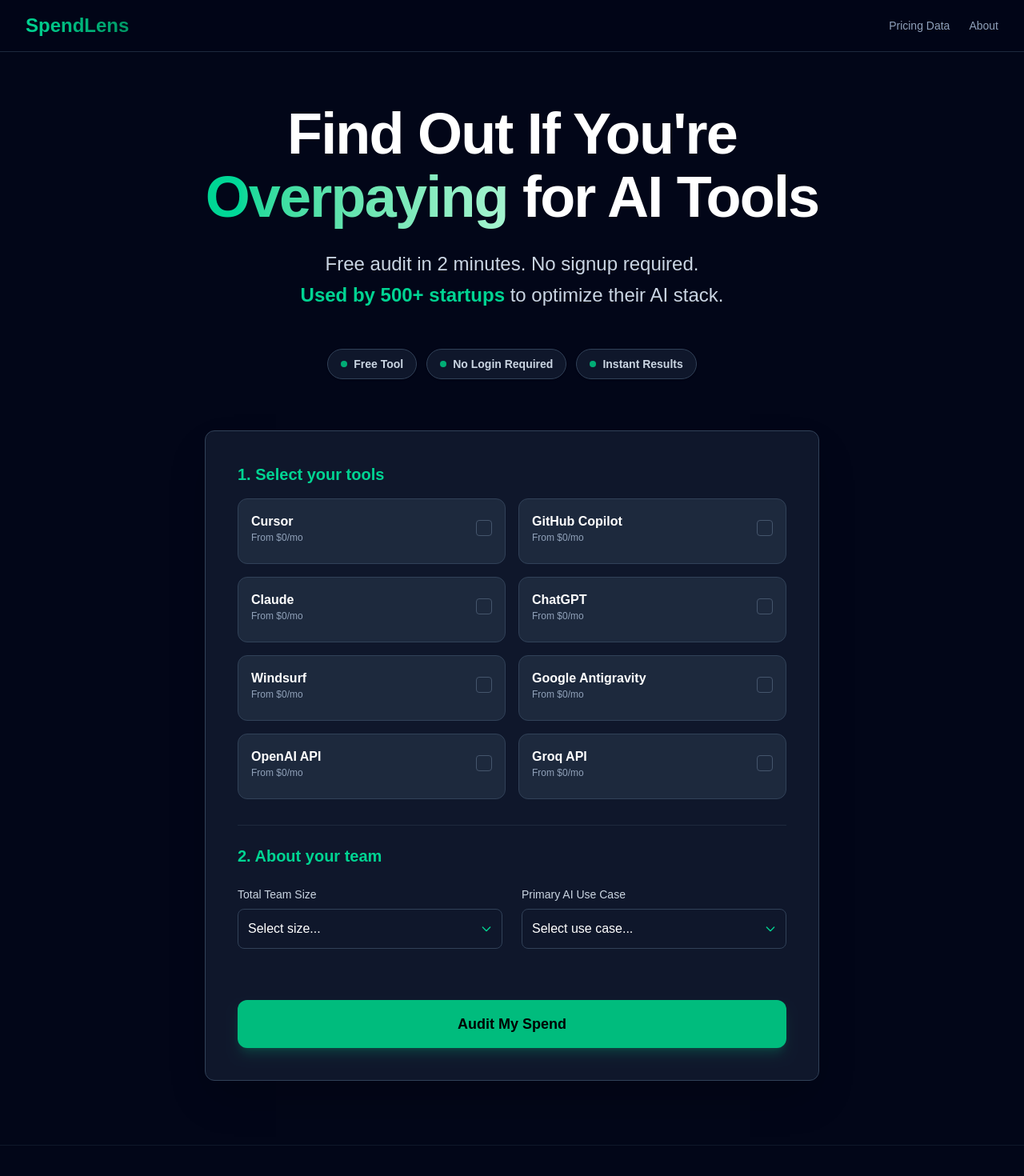
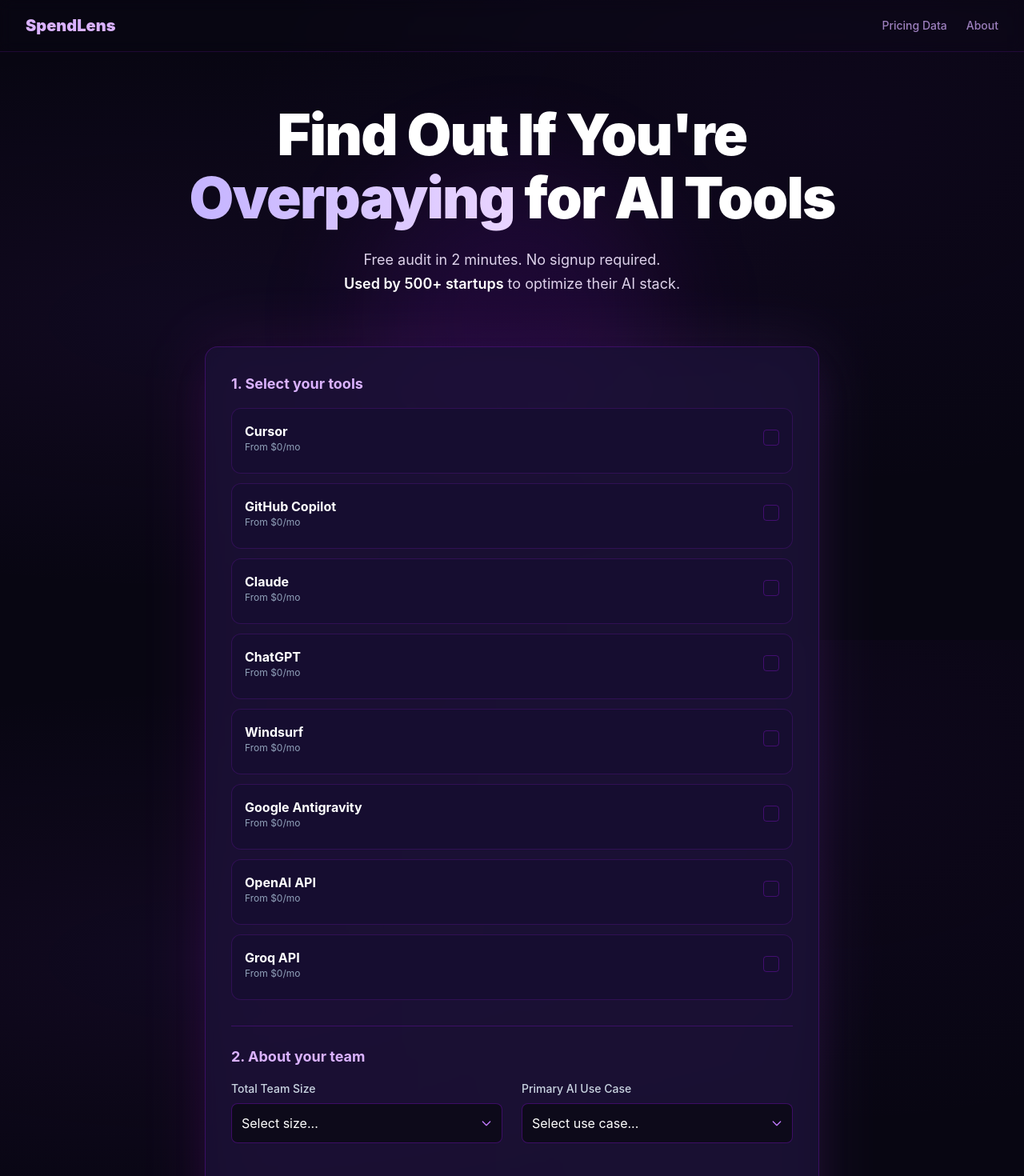
Before and after one commit to ujjwalv01/spendlens, a Next.js app: page / in a window 1280 px wide. Shown: the top 1470 px of the page at 80% size. Built offline with nearby package versions, Linux system fonts and the light colour scheme.

Commit message:
fix: darken bg, improve text contrast, single column cards with animation

```diff
--- a/app/globals.css
+++ b/app/globals.css
@@ -20,9 +20,15 @@
 }
 
 body {
-  background: var(--background);
-  color: var(--foreground);
-  font-family: Arial, Helvetica, sans-serif;
+  background-color: #080612;
+  background-image:
+    radial-gradient(ellipse at 20% 50%, rgba(120, 40, 200, 0.08) 0%, transparent 60%),
+    radial-gradient(ellipse at 80% 20%, rgba(100, 20, 180, 0.06) 0%, transparent 50%);
+  background-repeat: no-repeat;
+  background-attachment: fixed;
+  color: white;
+  font-family: 'Inter', Arial, Helvetica, sans-serif;
+  min-height: 100vh;
 }
 
 @keyframes fade-in {
--- a/app/page.tsx
+++ b/app/page.tsx
@@ -2,19 +2,19 @@
 
 export default function Home() {
   return (
-    <div className="min-h-screen bg-slate-950 text-white selection:bg-emerald-500/30">
+    <div className="min-h-screen text-white selection:bg-fuchsia-500/30 bg-transparent relative overflow-hidden">
       {/* Navbar */}
-      <nav className="fixed top-0 w-full z-50 border-b border-slate-800 bg-slate-950/80 backdrop-blur-md">
+      <nav className="fixed top-0 w-full z-50 bg-transparent backdrop-blur-sm border-b border-purple-900/30">
         <div className="max-w-7xl mx-auto px-4 sm:px-6 lg:px-8 h-16 flex items-center justify-between">
           <div className="flex items-center gap-3">
-            <span className="text-2xl font-bold bg-gradient-to-r from-emerald-400 to-emerald-600 bg-clip-text text-transparent">
+            <span className="text-purple-300 font-black text-xl">
               SpendLens
             </span>
 
           </div>
-          <div className="flex gap-6 text-sm font-medium text-slate-400">
-            <a href="#" className="hover:text-emerald-400 transition-colors">Pricing Data</a>
-            <a href="#" className="hover:text-emerald-400 transition-colors">About</a>
+          <div className="flex gap-6 text-sm font-medium">
+            <a href="#" className="text-purple-300/70 hover:text-purple-200">Pricing Data</a>
+            <a href="#" className="text-purple-300/70 hover:text-purple-200">About</a>
           </div>
         </div>
       </nav>
@@ -23,39 +23,26 @@
       <main className="pt-32 pb-20 px-4">
         <div className="max-w-4xl mx-auto text-center space-y-12">
           {/* Header Area */}
-          <div className="space-y-6">
-            <h1 className="text-5xl md:text-7xl font-extrabold tracking-tight text-white leading-[1.1]">
+          <div className="space-y-6 relative">
+            <div className="absolute top-20 left-1/2 -translate-x-1/2 w-96 h-96 bg-purple-600/10 rounded-full blur-3xl pointer-events-none" />
+            <h1 className="text-5xl md:text-7xl font-black tracking-tight text-white leading-[1.1] relative">
               Find Out If You&apos;re <br />
-              <span className="bg-gradient-to-r from-emerald-400 to-emerald-200 bg-clip-text text-transparent">
+              <span className="bg-gradient-to-r from-violet-300 to-purple-200 bg-clip-text text-transparent">
                 Overpaying
               </span> for AI Tools
             </h1>
-            <p className="text-xl md:text-2xl text-slate-300 max-w-2xl mx-auto leading-relaxed">
+            <p className="text-lg text-purple-100/90 max-w-2xl mx-auto leading-relaxed relative">
               Free audit in 2 minutes. No signup required. <br />
-              <span className="text-emerald-400 font-semibold">Used by 500+ startups</span> to optimize their AI stack.
+              <span className="text-white font-semibold">Used by 500+ startups</span> to optimize their AI stack.
             </p>
           </div>
 
-          {/* Social Proof Badges */}
-          <div className="flex flex-wrap justify-center gap-3 text-xs md:text-sm font-semibold">
-            <div className="flex items-center gap-2 px-4 py-2 bg-slate-900 border border-slate-700 rounded-full text-slate-300 shadow-sm">
-              <span className="flex h-2 w-2 rounded-full bg-emerald-500 animate-pulse"></span>
-              Free Tool
-            </div>
-            <div className="flex items-center gap-2 px-4 py-2 bg-slate-900 border border-slate-700 rounded-full text-slate-300 shadow-sm">
-              <span className="flex h-2 w-2 rounded-full bg-emerald-500 animate-pulse"></span>
-              No Login Required
-            </div>
-            <div className="flex items-center gap-2 px-4 py-2 bg-slate-900 border border-slate-700 rounded-full text-slate-300 shadow-sm">
-              <span className="flex h-2 w-2 rounded-full bg-emerald-500 animate-pulse"></span>
-              Instant Results
-            </div>
-          </div>
+
 
           {/* Audit Container */}
           <div className="mt-16 relative mx-auto max-w-3xl">
-            <div className="absolute -inset-1 bg-gradient-to-r from-emerald-500/20 to-emerald-400/20 blur-2xl rounded-3xl opacity-50 -z-10" />
-            <div className="bg-slate-900 border border-slate-700 rounded-xl shadow-2xl p-6 md:p-10 text-left">
+            <div className="absolute -inset-1 bg-gradient-to-r from-fuchsia-500/20 to-purple-400/20 blur-2xl rounded-3xl opacity-50 -z-10" />
+            <div className="bg-[#1a1135]/80 backdrop-blur-sm border border-purple-800/40 rounded-2xl p-8 shadow-2xl shadow-purple-900/20 text-left relative">
               <SpendForm />
             </div>
           </div>
--- a/components/SpendForm.tsx
+++ b/components/SpendForm.tsx
@@ -181,8 +181,8 @@
       />
 
       <div className="space-y-4">
-        <h2 className="text-xl font-semibold text-emerald-400">1. Select your tools</h2>
-        <div className="grid grid-cols-1 sm:grid-cols-2 gap-4 items-start">
+        <h2 className="text-purple-300 font-bold text-lg mb-4">1. Select your tools</h2>
+        <div className="flex flex-col gap-3">
           {TOOLS.map((tool) => {
             const isSelected = formState.selectedTools[tool.toolId].selected
             const toolState = formState.selectedTools[tool.toolId]
@@ -191,10 +191,10 @@
             return (
               <div
                 key={tool.toolId}
-                className={`transition-all duration-200 cursor-pointer ${isSelected
-                  ? 'bg-slate-800 border-emerald-400 ring-1 ring-emerald-400/50'
-                  : 'bg-slate-800 border-slate-700 hover:border-slate-600'
-                  } border rounded-xl p-4`}
+                className={`transition-all duration-200 cursor-pointer rounded-xl p-4 ${isSelected
+                  ? 'border-l-4 border-l-purple-500 border border-purple-500/50 bg-purple-900/20 shadow-lg shadow-purple-900/30'
+                  : 'bg-[#160d30] border border-purple-900/40 hover:border-purple-600/60'
+                  }`}
                 onClick={() => toggleTool(tool.toolId)}
               >
                 <div className="flex items-center justify-between mb-2">
@@ -202,7 +202,7 @@
                     <h3 className="font-bold text-white">{tool.toolName}</h3>
                     <p className="text-xs text-slate-400">From ${minPrice}/mo</p>
                   </div>
-                  <div className={`w-5 h-5 rounded border ${isSelected ? 'bg-emerald-500 border-emerald-500' : 'border-slate-600'} flex items-center justify-center`}>
+                  <div className={`w-5 h-5 rounded border ${isSelected ? 'bg-purple-500 border-purple-500' : 'border-purple-800/50'} flex items-center justify-center`}>
                     {isSelected && (
                       <svg xmlns="http://www.w3.org/2000/svg" className="h-3.5 w-3.5 text-black" viewBox="0 0 20 20" fill="currentColor">
                         <path fillRule="evenodd" d="M16.707 5.293a1 1 0 010 1.414l-8 8a1 1 0 01-1.414 0l-4-4a1 1 0 011.414-1.414L8 12.586l7.293-7.293a1 1 0 011.414 0z" clipRule="evenodd" />
@@ -211,12 +211,12 @@
                   </div>
                 </div>
 
-                {isSelected && (
-                  <div className="mt-4 space-y-4 pt-4 border-t border-slate-700" onClick={(e) => e.stopPropagation()}>
+                <div className={`overflow-hidden transition-all duration-300 ease-in-out ${isSelected ? 'max-h-96 opacity-100 mt-4' : 'max-h-0 opacity-0'}`}>
+                  <div className="space-y-4 pt-4 border-t border-purple-800/40" onClick={(e) => e.stopPropagation()}>
                     <div>
                       <label className="text-slate-300 text-xs mb-1 block">Plan</label>
                       <select
-                        className="bg-slate-900 border border-slate-700 rounded-lg p-2 text-white w-full appearance-none text-sm"
+                        className="bg-[#0d0a1a] border border-purple-800/50 rounded-lg p-3 text-white w-full focus:border-purple-500 focus:outline-none focus:ring-1 focus:ring-purple-500/30 text-sm"
                         value={toolState.planId}
                         onChange={(e) => updateToolField(tool.toolId, 'planId', e.target.value)}
                       >
@@ -233,7 +233,7 @@
                         <input
                           type="number"
                           min="1"
-                          className="bg-slate-900 border border-slate-700 rounded-lg p-2 text-white w-full text-sm"
+                          className="bg-[#0d0a1a] border border-purple-800/50 rounded-lg p-3 text-white w-full focus:border-purple-500 focus:outline-none focus:ring-1 focus:ring-purple-500/30 text-sm"
                           value={toolState.seats}
                           onChange={(e) => updateToolField(tool.toolId, 'seats', parseInt(e.target.value) || 1)}
                         />
@@ -242,28 +242,28 @@
                         <label className="text-slate-300 text-xs mb-1 block">Monthly Spend ($)</label>
                         <input
                           type="number"
-                          className="bg-slate-900 border border-slate-700 rounded-lg p-2 text-white w-full text-sm"
+                          className="bg-[#0d0a1a] border border-purple-800/50 rounded-lg p-3 text-white w-full focus:border-purple-500 focus:outline-none focus:ring-1 focus:ring-purple-500/30 text-sm"
                           value={toolState.monthlySpend}
                           onChange={(e) => updateToolField(tool.toolId, 'monthlySpend', parseFloat(e.target.value) || 0)}
                         />
                       </div>
                     </div>
                   </div>
-                )}
+                </div>
               </div>
             )
           })}
         </div>
       </div>
 
-      <div className="space-y-6 pt-6 border-t border-slate-800">
-        <h2 className="text-xl font-semibold text-emerald-400">2. About your team</h2>
+      <div className="space-y-6 pt-6 border-t border-purple-800/40">
+        <h2 className="text-purple-300 font-bold text-lg mb-4">2. About your team</h2>
         <div className="grid grid-cols-1 md:grid-cols-2 gap-6">
           <div>
             <label className="text-slate-300 text-sm mb-2 block font-medium">Total Team Size</label>
             <div className="relative">
               <select
-                className="bg-slate-900 border border-slate-700 rounded-lg p-3 text-white w-full appearance-none cursor-pointer pr-10"
+                className="bg-[#0d0a1a] border border-purple-800/50 rounded-lg p-3 text-white w-full appearance-none cursor-pointer pr-10 focus:border-purple-500 focus:outline-none focus:ring-1 focus:ring-purple-500/30"
                 value={formState.teamSize}
                 onChange={(e) => setFormState({ ...formState, teamSize: e.target.value })}
               >
@@ -276,7 +276,7 @@
                 <option value="200+">200+ members</option>
               </select>
               <div className="pointer-events-none absolute inset-y-0 right-3 flex items-center">
-                <svg className="w-4 h-4 text-emerald-400" fill="none" stroke="currentColor" viewBox="0 0 24 24">
+                <svg className="w-4 h-4 text-purple-400" fill="none" stroke="currentColor" viewBox="0 0 24 24">
                   <path strokeLinecap="round" strokeLinejoin="round" strokeWidth={2} d="M19 9l-7 7-7-7" />
                 </svg>
               </div>
@@ -286,7 +286,7 @@
             <label className="text-slate-300 text-sm mb-2 block font-medium">Primary AI Use Case</label>
             <div className="relative">
               <select
-                className="bg-slate-900 border border-slate-700 rounded-lg p-3 text-white w-full appearance-none cursor-pointer pr-10"
+                className="bg-[#0d0a1a] border border-purple-800/50 rounded-lg p-3 text-white w-full appearance-none cursor-pointer pr-10 focus:border-purple-500 focus:outline-none focus:ring-1 focus:ring-purple-500/30"
                 value={formState.useCase}
                 onChange={(e) => setFormState({ ...formState, useCase: e.target.value })}
               >
@@ -298,7 +298,7 @@
                 <option value="mixed">General Purpose / Mixed</option>
               </select>
               <div className="pointer-events-none absolute inset-y-0 right-3 flex items-center">
-                <svg className="w-4 h-4 text-emerald-400" fill="none" stroke="currentColor" viewBox="0 0 24 24">
+                <svg className="w-4 h-4 text-purple-400" fill="none" stroke="currentColor" viewBox="0 0 24 24">
                   <path strokeLinecap="round" strokeLinejoin="round" strokeWidth={2} d="M19 9l-7 7-7-7" />
                 </svg>
               </div>
@@ -311,7 +311,7 @@
         <button
           type="submit"
           disabled={isLoading}
-          className="bg-emerald-500 hover:bg-emerald-400 active:scale-[0.98] disabled:opacity-50 disabled:cursor-not-allowed transition-all text-black font-bold py-4 px-8 rounded-xl w-full text-lg shadow-lg shadow-emerald-500/20 flex items-center justify-center"
+          className="bg-gradient-to-r from-purple-600 to-violet-600 hover:from-purple-500 hover:to-violet-500 active:scale-[0.98] disabled:opacity-50 disabled:cursor-not-allowed transition-all duration-200 text-white font-bold py-4 rounded-xl w-full text-lg shadow-lg shadow-purple-900/50 flex items-center justify-center"
         >
           {isLoading ? (
             <>
```
Also changed, not shown: app/audit/page.tsx (+14 -14 lines), components/EmailCapture.tsx (+9 -9 lines).
